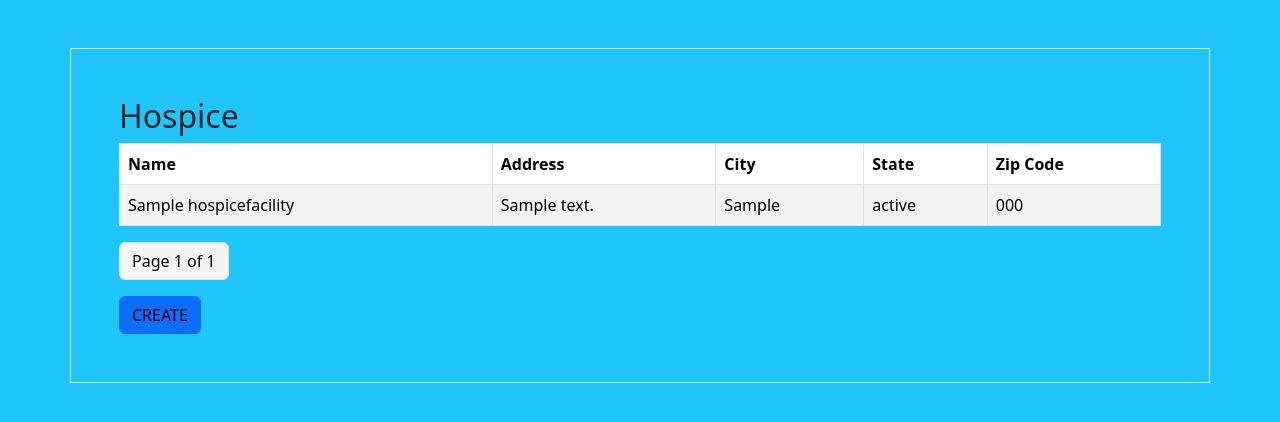
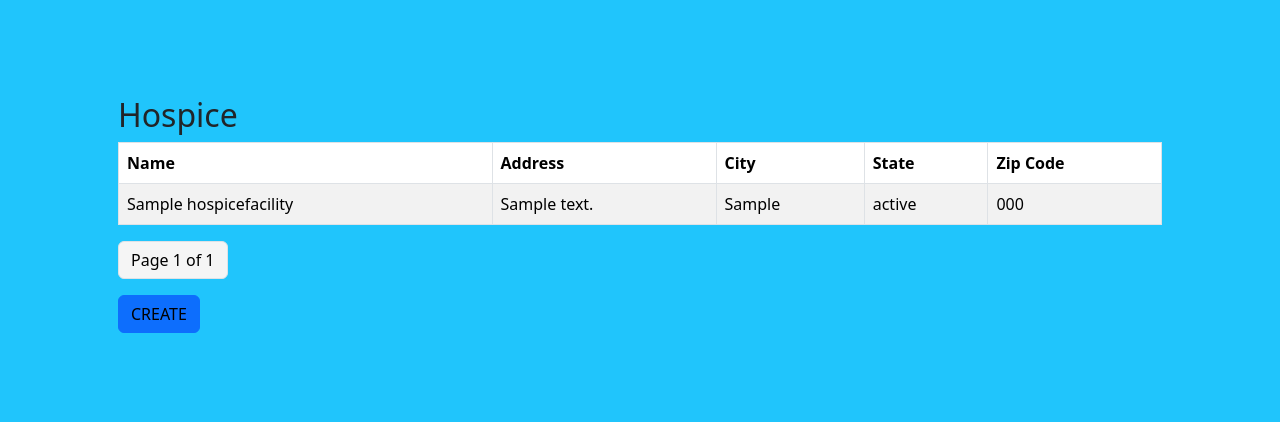
Before and after one commit to suntripper6/ABlueRainbowProject, a Django app: page /hospice/list in a window 1280 px wide. Shown: the part 56-478 px from the top of the page. Run offline with Django 4.2, Linux system fonts and the light colour scheme; tables that the repository leaves empty hold one stand-in row (values such as "Sample post"); some libraries are stand-ins or nearby versions.

Commit message:
removed border around table

```diff
--- a/a_blue_rainbow/templates/assistedliving/list.html
+++ b/a_blue_rainbow/templates/assistedliving/list.html
@@ -1,5 +1,5 @@
 {% extends "base.html" %} {% block content %}
-<div class="container p-5 my-5 border">
+<div class="container p-5 my-5">
   <h2>Assisted Living Facilities</h2>
   <table class="table table-striped table-hover table-bordered">
     <thead>
--- a/a_blue_rainbow/templates/homehealth/list.html
+++ b/a_blue_rainbow/templates/homehealth/list.html
@@ -1,5 +1,5 @@
 {% extends "base.html" %} {% block content %}
-<div class="container p-5 my-5 border">
+<div class="container p-5 my-5">
   <h2>Home Health Care Resources</h2>
   <table class="table table-striped table-hover table-bordered">
     <thead>
--- a/a_blue_rainbow/templates/hospice/list.html
+++ b/a_blue_rainbow/templates/hospice/list.html
@@ -1,5 +1,5 @@
 {% extends "base.html" %} {% block content %}
-<div class="container p-5 my-5 border">
+<div class="container p-5 my-5">
     <h2>Hospice</h2>
     <table class="table table-striped table-hover table-bordered">
       <thead>
--- a/a_blue_rainbow/templates/skillednursing/list.html
+++ b/a_blue_rainbow/templates/skillednursing/list.html
@@ -1,5 +1,5 @@
 {% extends "base.html" %} {% block content %}
-<div class="container p-5 my-5 border">
+<div class="container p-5 my-5">
     <h2>Skilled Nursing Facilities</h2>
     <table class="table table-striped table-hover table-bordered">
       <thead>
```
